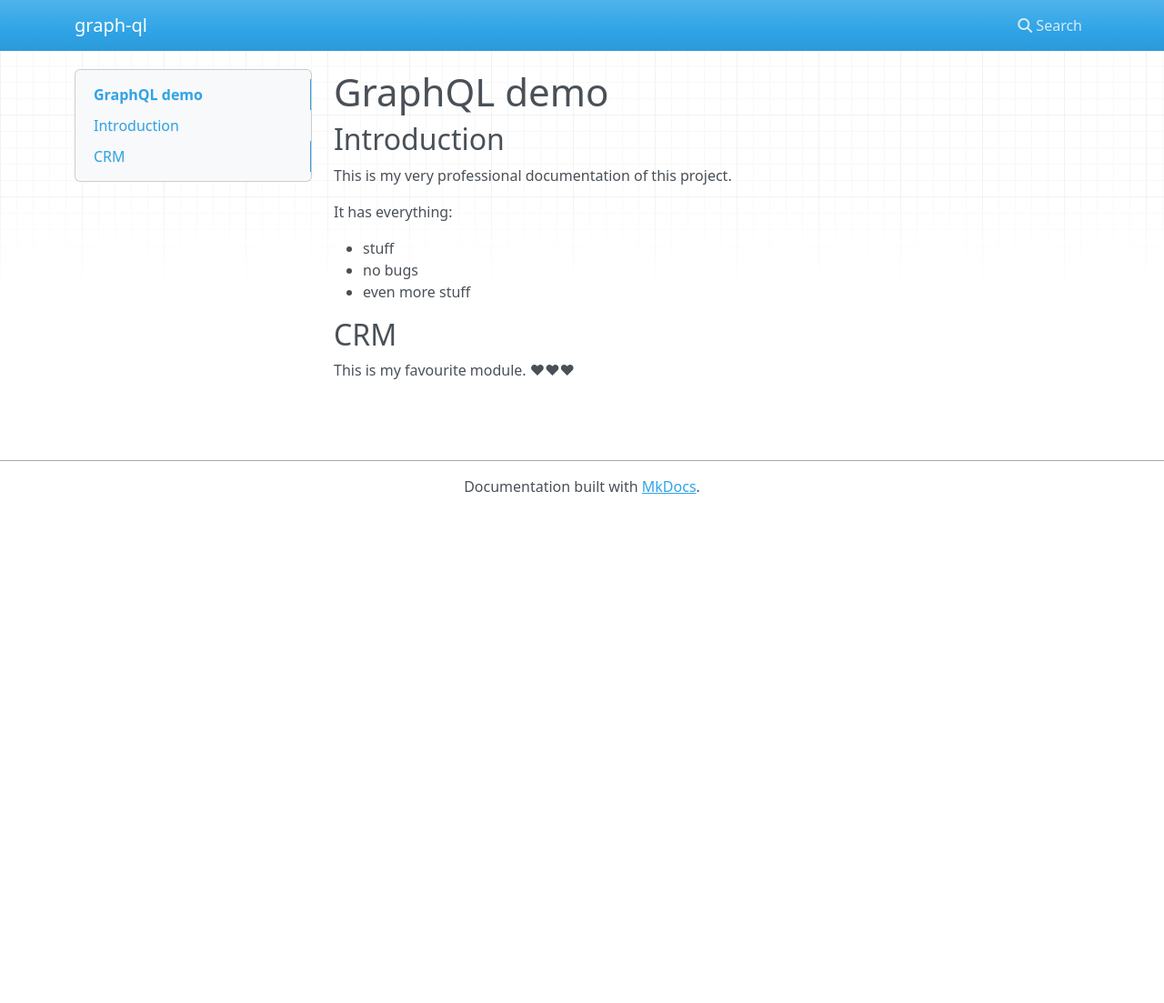
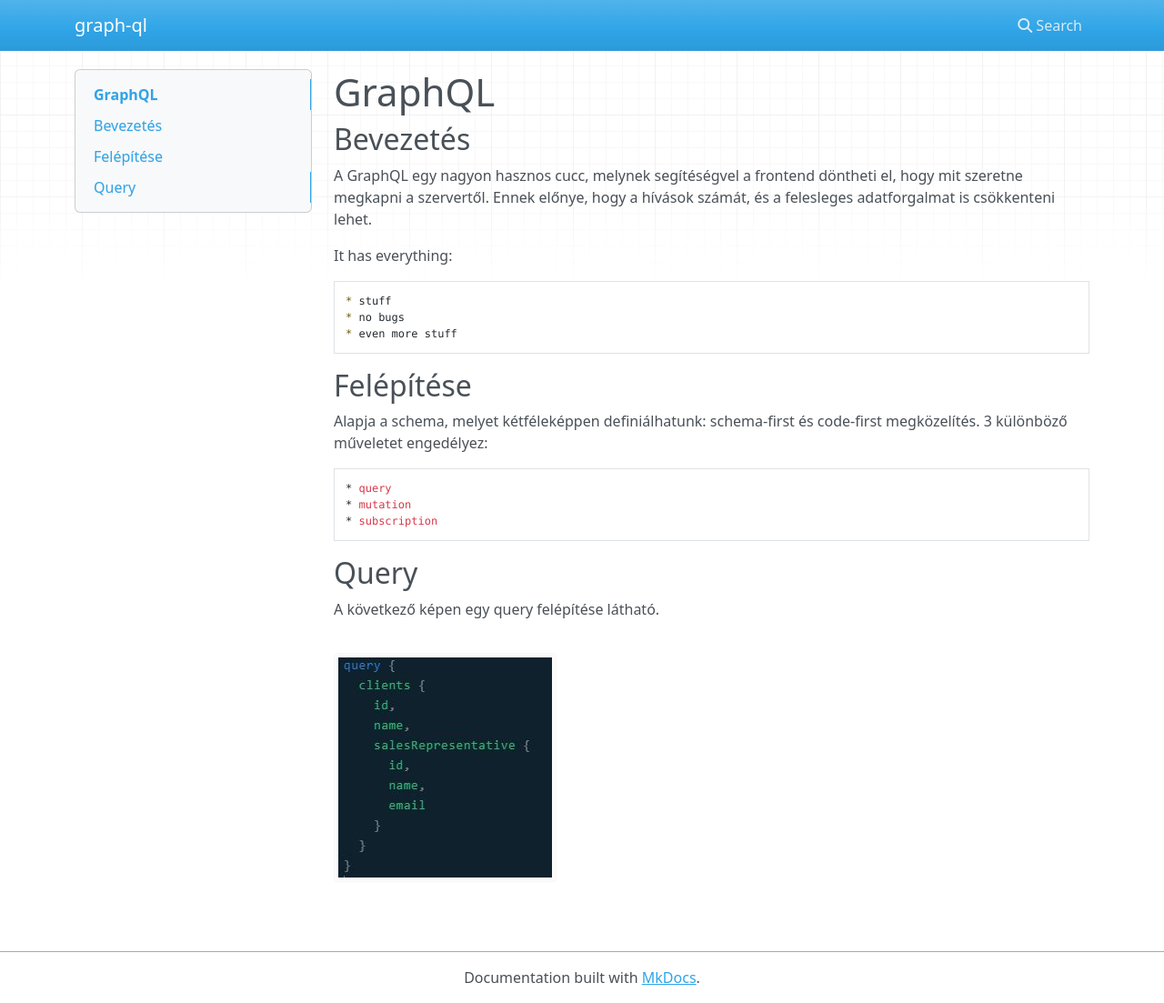
Before and after one commit to Senor-Florian/graph-ql, an MkDocs documentation site: the page built from docs/index.md, in a window 1280 px wide and 1103 px high. Shown: the whole window at 91% size. Built offline with MkDocs 1.6.1, drawn with Linux system fonts in a browser that asks for light colours; nearby versions of some CDN libraries.

Commit message:
docs update

```diff
--- a/docs/index.md
+++ b/docs/index.md
@@ -1,15 +1,27 @@
-# GraphQL demo
+# GraphQL
 
-## Introduction
+## Bevezetés
 
-This is my very professional documentation of this project.
+A GraphQL egy nagyon hasznos cucc, melynek segítéségvel a frontend döntheti el, hogy mit szeretne megkapni
+a szervertől. Ennek előnye, hogy a hívások számát, és a felesleges adatforgalmat is csökkenteni lehet.
 
 It has everything:
 
-  * stuff
-  * no bugs
-  * even more stuff
+	* stuff
+	* no bugs
+	* even more stuff
 
-## CRM
+## Felépítése
 
-This is my favourite module. ❤❤❤
+Alapja a schema, melyet kétféleképpen definiálhatunk: schema-first és code-first megközelítés.
+3 különböző műveletet engedélyez:
+
+	* query
+	* mutation
+	* subscription
+
+## Query
+
+A következő képen egy query felépítése látható.
+
+![Query](query.jpg)
```
Also changed, not shown: docs/query.jpg (added).
